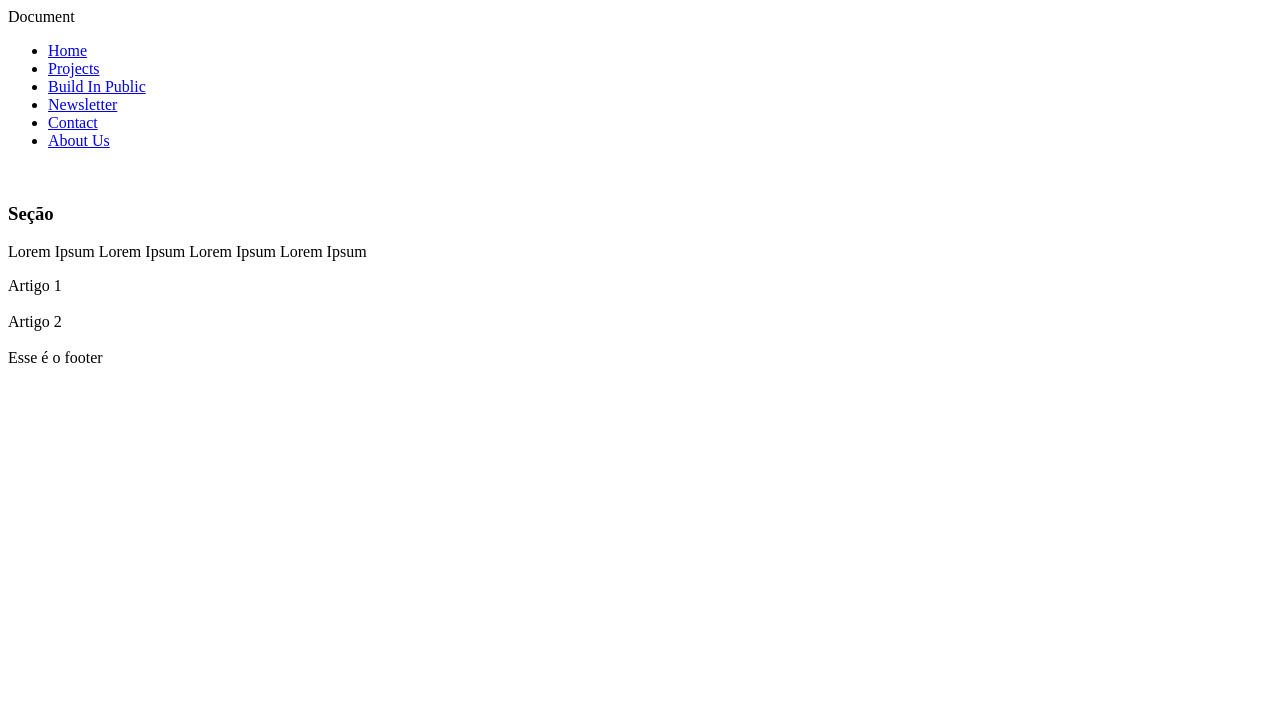
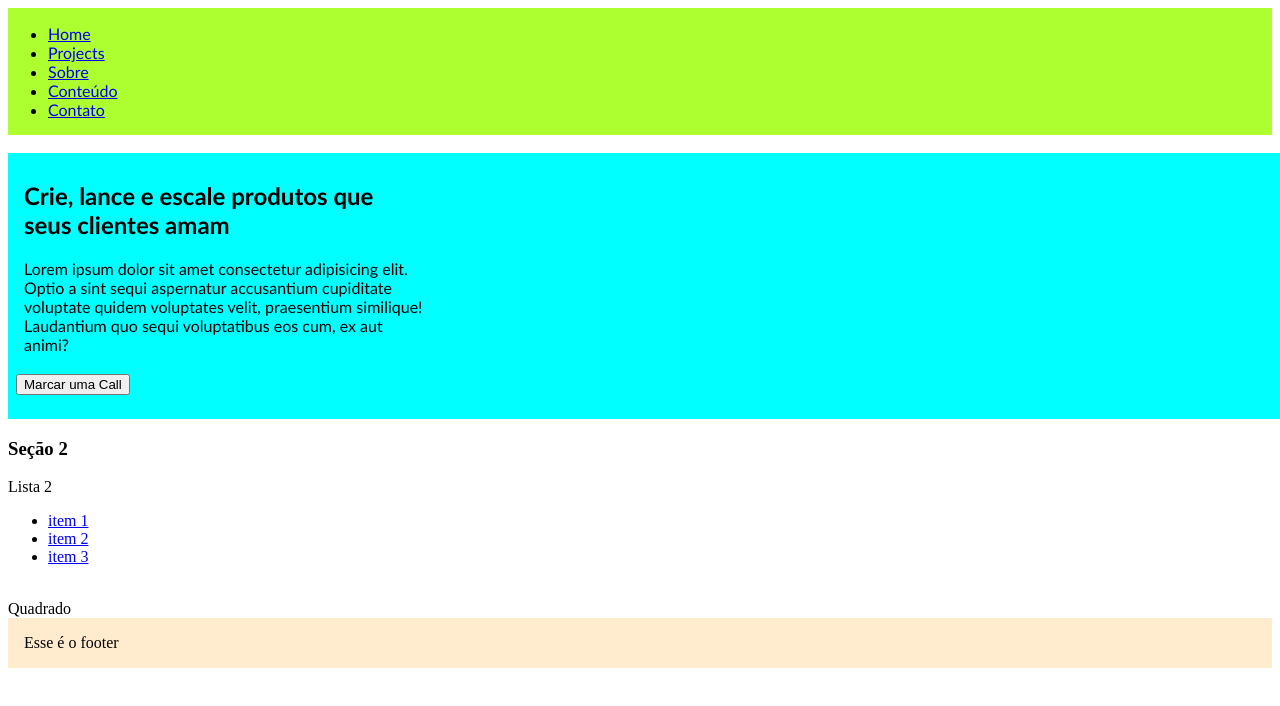
Before and after one commit to matheus-o-neves/productbeta, a plain HTML site: page index.html in a window 1280 px wide. Drawn offline with Linux system fonts and the light colour scheme.

Commit message:
adding new pages and style sheet

```diff
--- a/index.html
+++ b/index.html
@@ -2,33 +2,53 @@
 <html lang="en">
 <head>
    <meta charset="UTF-8">
-    <tittle>Document</tittle>
+   <meta name="viewport" content="width=device-width, initial-scale=1.0">
+   <link rel="stylesheet" href="style.css">
+   <title>Product Beta</title>
 </head>
+
 <body>
-   <nav>
+   <Header>
+      <nav class="mainMenu">
          <ul>
-      <li><a href="#">Home</a></li>
-      <li><a href="#">Projects</a></li>
-      <li><a href="#">Build In Public</a></li>
-      <li><a href="#">Newsletter</a></li>
-      <li><a href="#">Contact</a></li>
-      <li><a href="#">About Us</a></li>
+            <li><a href="index.html">Home</a></li>
+            <li><a href="projects.html">Projects</a></li>
+            <li><a href="aboutme.html">Sobre</a></li>
+            <li><a href="#">Conteúdo</a></li>
+            <li><a href="contact.html">Contato</a></li>
          </ul>
       </nav>
+   </Header>
+
    <br>
-   <section>
-      <h3>Seção</h3>
-      <p>Lorem Ipsum Lorem Ipsum Lorem Ipsum Lorem Ipsum</p>
-      <article>
-         Artigo 1
-      </article>
+
+   <section class="heroSection">
+      <div class="heroSection__tittle">
+         <h1>Crie, lance e escale  produtos que seus clientes amam</h1>
+      </div>
+      <div class="heroSection__subTittle">
+         Lorem ipsum dolor sit amet consectetur adipisicing elit. Optio a sint sequi aspernatur accusantium cupiditate voluptate quidem voluptates velit, praesentium similique! Laudantium quo sequi voluptatibus eos cum, ex aut animi?
+      </div>
       <br>
-      <article>
-         Artigo 2
-      </article>
+      <div>
+         <button class="buttonCTA">Marcar uma Call</button>
+      </div>
+      <br>
    </section>
+
+   <section id="lista2">
+      <h3>Seção 2</h3>
+      <p>Lista 2</p>
+      <ul>
+         <li><a href="#">item 1</a></li>
+         <li><a href="#">item 2</a></li>
+         <li><a href="#">item 3</a></li>
+      </ul>
    <br>
-   <footer>
+</section>
+<div class="square">Quadrado</div>
+
+   <footer id="footer">
       Esse é o footer
    </footer>
 </body>
--- /dev/null
+++ b/style.css
@@ -0,0 +1,100 @@
+.logo {
+    height: 10px;
+    width: 10px;
+}
+
+h1 {
+    animation-duration: 3s;
+    animation-name: showup;
+    animation-iteration-count: scroll;
+    animation-delay: 1s;
+}
+
+@keyframes showup {
+    0% {opacity: 0;}
+    100% {opacity: 1;}
+}
+
+.mainMenu {
+    display: inline-block;
+    font-family: Poppins, calibri, sans-serif;
+    position: sticky;
+    background-color: greenyellow;
+    width: 100%;
+}
+
+.menuItem {
+    display: inline-block;
+    color:beige;
+    width: 10%;
+    position: absolute;
+    left: 30%;
+}
+
+.heroSection {
+
+    border: hidden;
+    background-color: aqua;
+    padding: 8px;
+    font-family: Poppins, calibri, sans-serif;
+    margin: 0px;
+    width: 100%;
+    height: 250px;
+    overflow: visible;
+    box-sizing: content-box;
+    position: relative;
+}
+
+.heroSection__tittle {
+    margin-left: 8px;
+    width: 400px;
+}
+
+.heroSection__subTittle {
+    padding-left: 8px;
+    width: 400px;
+}
+
+.buttonCta {
+    margin: 4px;
+}
+
+#clientes{
+    background-color: blueviolet;
+    align-items: center;
+    padding: 8px;
+    height: 300px;
+}
+
+#footer {
+    margin: 0px;
+    padding: 16px;
+    background-color:blanchedalmond;
+}
+
+.caixaChat--absolute {
+    background-color: blue;
+    width: 100px;
+    height: 100px;
+    position: absolute;
+    overflow: hidden;
+}
+
+.caixaChat--fixed {
+    background-color:brown;
+    width: 100px;
+    height: 100px;
+    position: fixed;
+    left: 200px;
+    overflow: hidden;
+}
+
+.caixaChat--sticky {
+    background-color: green;
+    width: 100px;
+    height: 100px;
+    top: 500px;
+    left: 300px;
+    position: sticky;
+    overflow: hidden;
+}
```
Also changed, not shown: aboutme.html (added, +22 -0 lines), contact.html (added, +20 -0 lines), content.html (added, +22 -0 lines), index2.html (deleted, +0 -1 lines), projects.html (added, +20 -0 lines), 1 other file. Lines whose indentation alone changed are shown as unchanged.
